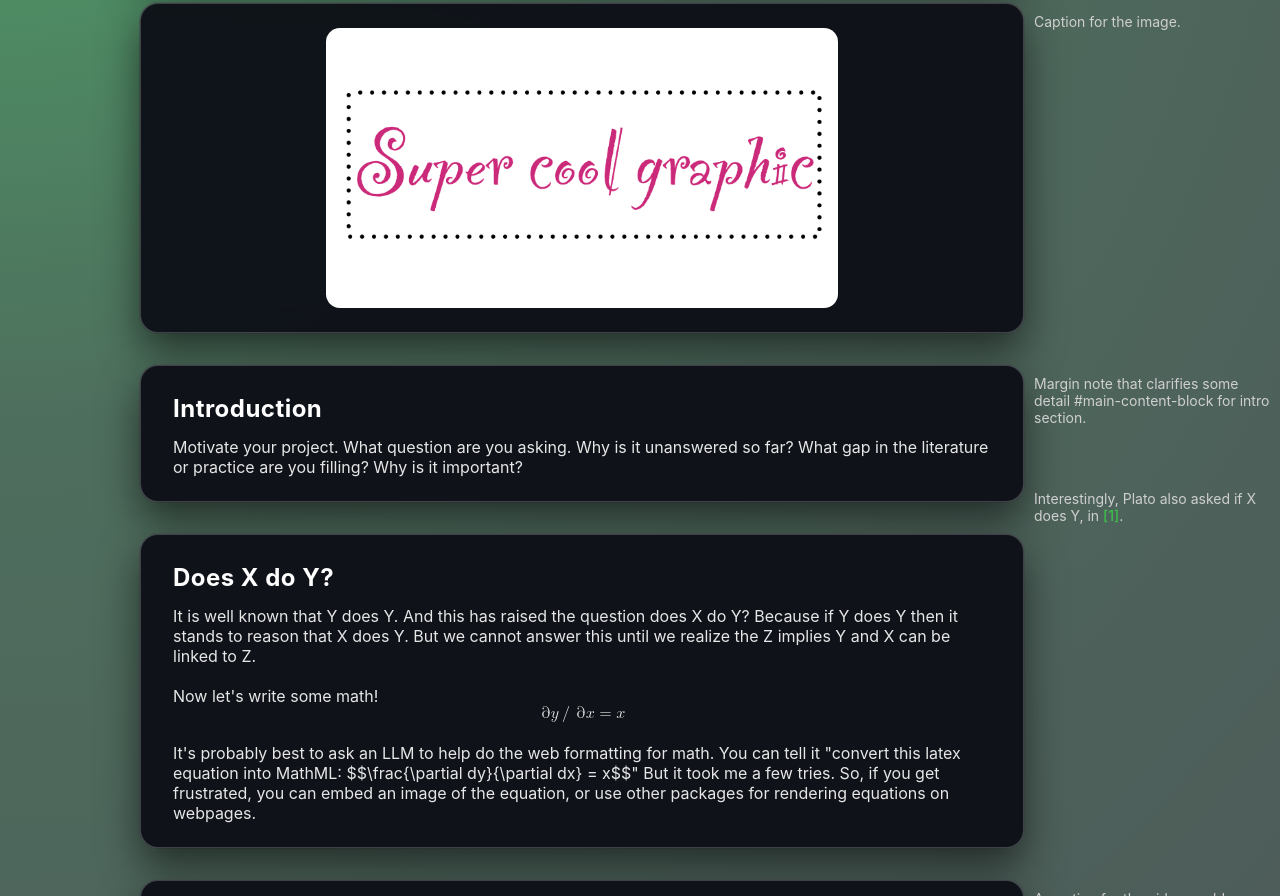
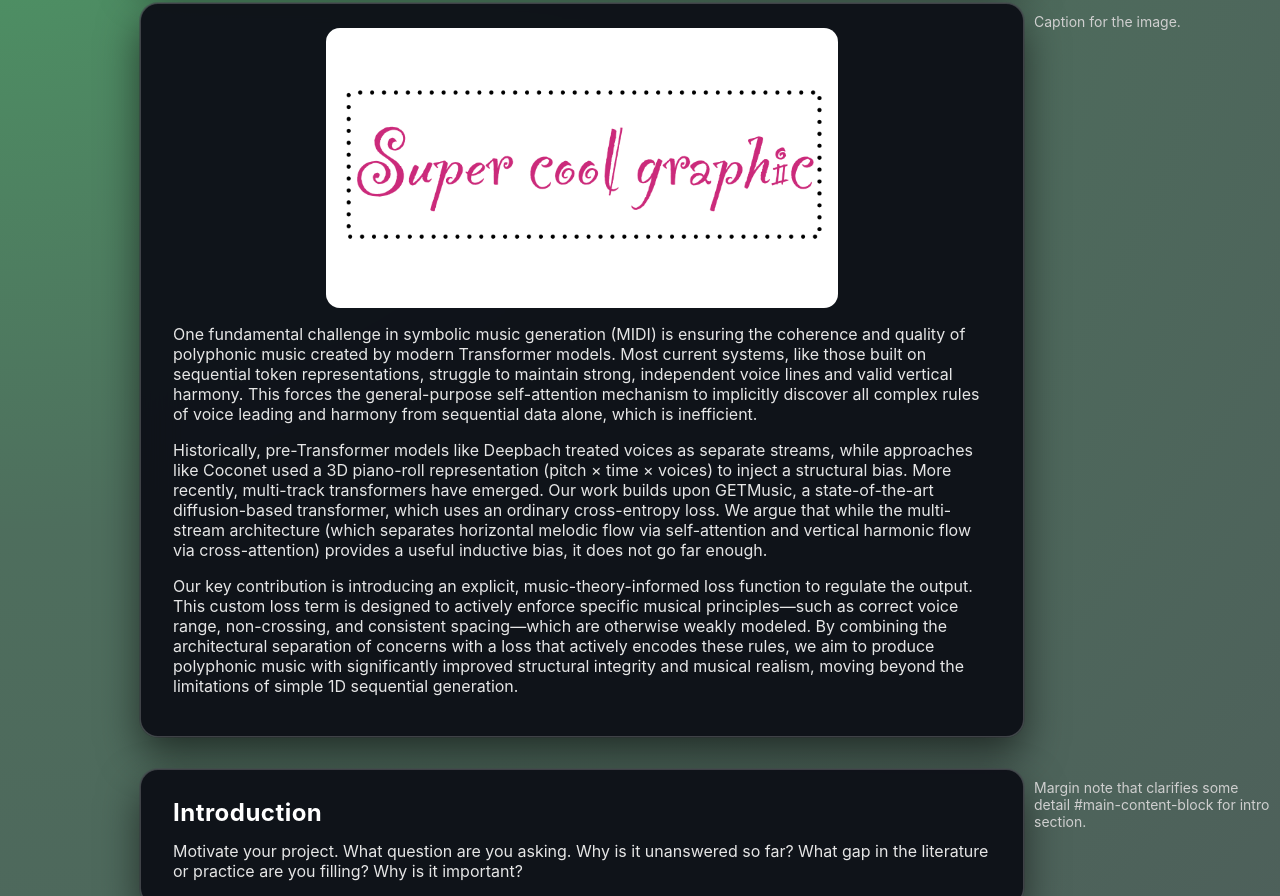
Before and after one commit to mihikadusad/music-theory-loss, a plain HTML site: page index.html in a window 1280 px wide. Shown: the part 321-1217 px from the top of the page. Drawn offline with nearby package versions, Linux system fonts and the light colour scheme.

Commit message:
added some text to intro section

```diff
--- a/index.html
+++ b/index.html
@@ -377,7 +377,20 @@
 		    <div class="main-content-block">
             <!--You can embed an image like this:-->
             <img src="./images/your_image_here.png" width=512px/>
-		    </div>
+			<div class="project-description">
+  <div class="project-description">
+  <p>
+    One fundamental challenge in symbolic music generation (MIDI) is ensuring the coherence and quality of polyphonic music created by modern Transformer models. Most current systems, like those built on sequential token representations, struggle to maintain strong, independent voice lines and valid vertical harmony. This forces the general-purpose self-attention mechanism to implicitly discover all complex rules of voice leading and harmony from sequential data alone, which is inefficient.
+  </p>
+  <p>
+    Historically, pre-Transformer models like Deepbach treated voices as separate streams, while approaches like Coconet used a 3D piano-roll representation (pitch × time × voices) to inject a structural bias. More recently, multi-track transformers have emerged. Our work builds upon GETMusic, a state-of-the-art diffusion-based transformer, which uses an ordinary cross-entropy loss. We argue that while the multi-stream architecture (which separates horizontal melodic flow via self-attention and vertical harmonic flow via cross-attention) provides a useful inductive bias, it does not go far enough.
+  </p>
+  <p>
+    Our key contribution is introducing an explicit, music-theory-informed loss function to regulate the output. This custom loss term is designed to actively enforce specific musical principles—such as correct voice range, non-crossing, and consistent spacing—which are otherwise weakly modeled. By combining the architectural separation of concerns with a loss that actively encodes these rules, we aim to produce polyphonic music with significantly improved structural integrity and musical realism, moving beyond the limitations of simple 1D sequential generation.
+  </p>
+</div>
+</div>
+		</div>
 		    <div class="margin-right-block">
 						Caption for the image.
 		    </div>
```
